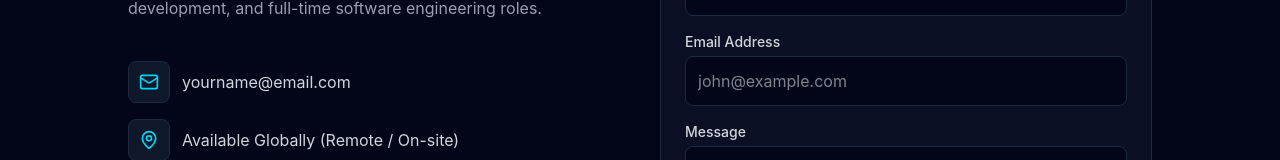
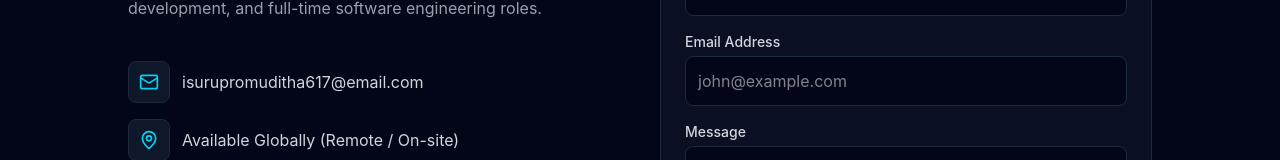
Before and after one commit to IsuruPromuditha/Isuru-Pramuditha-Jayasooriya_porfolio, a React app: page / in a window 1280 px wide. Shown: the part 4209-4369 px from the top of the page. Built offline with nearby package versions, Linux system fonts and the light colour scheme; the HTML template or start-up script is replaced by a standard one.

Commit message:
link with all linkeding, and github

```diff
--- a/src/components/contact/ContactSection.jsx
+++ b/src/components/contact/ContactSection.jsx
@@ -37,7 +37,7 @@ export default function ContactSection() {
                 <div className="p-2.5 rounded-lg bg-slate-900 border border-slate-800 text-cyan-400">
                   <Mail className="w-5 h-5" />
                 </div>
-                <span>yourname@email.com</span>
+                <span>isurupromuditha617@email.com</span>
               </div>
               <div className="flex items-center space-x-3 text-gray-300">
                 <div className="p-2.5 rounded-lg bg-slate-900 border border-slate-800 text-cyan-400">
@@ -51,7 +51,7 @@ export default function ContactSection() {
               <h4 className="text-sm font-semibold text-gray-400 uppercase tracking-wider mb-3">Connect</h4>
               <div className="flex space-x-3">
                 <a
-                  href="https://github.com"
+                  href="https://github.com/IsuruPromuditha"
                   target="_blank"
                   rel="noreferrer"
                   className="p-3 rounded-lg bg-slate-900 border border-slate-800 text-gray-400 hover:text-cyan-400 hover:border-cyan-500/50 transition"
@@ -60,7 +60,7 @@ export default function ContactSection() {
                   <FaGithub className="w-5 h-5" />
                 </a>
                 <a
-                  href="https://linkedin.com"
+                  href="https://www.linkedin.com/in/isuru-jayasooriya-891a50217"
                   target="_blank"
                   rel="noreferrer"
                   className="p-3 rounded-lg bg-slate-900 border border-slate-800 text-gray-400 hover:text-cyan-400 hover:border-cyan-500/50 transition"
```
